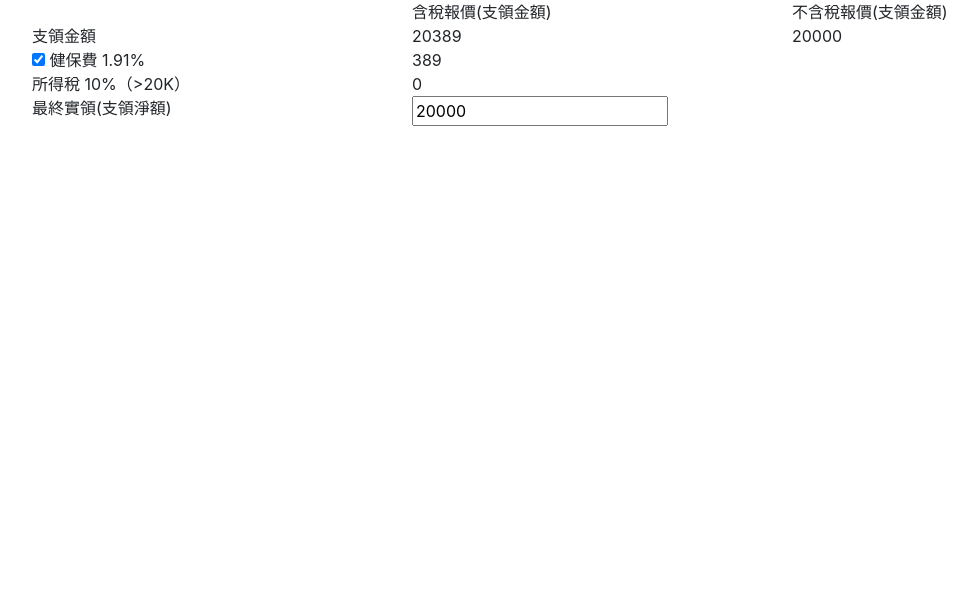
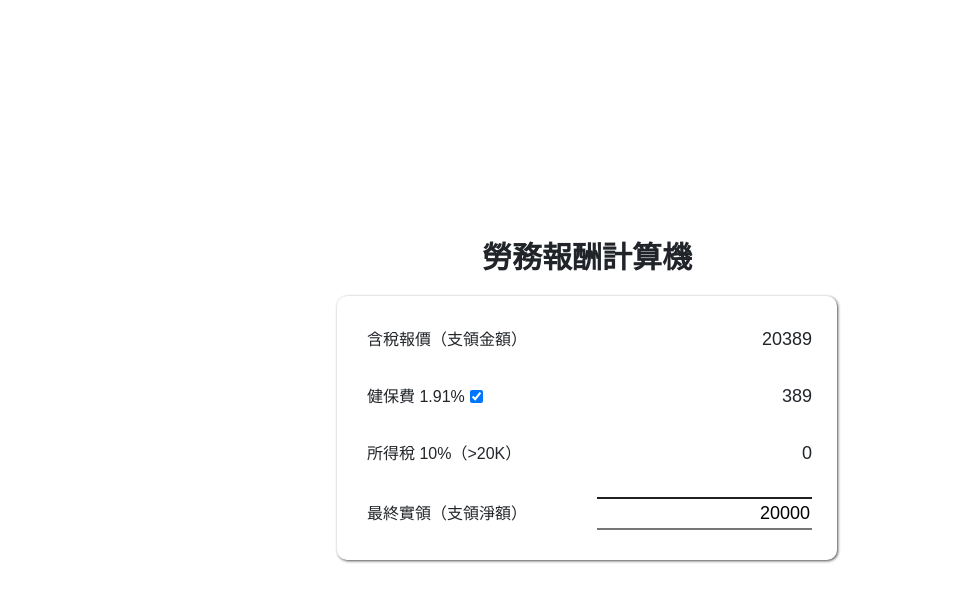
Before and after one commit to MinRuXie/quote-calculation, a plain HTML site: page index.html in a window 1280 px wide. Shown: the whole page, without its empty margins (53-1030 px from the left). Drawn offline with Linux system fonts and the light colour scheme.

Commit message:
update style

```diff
--- /dev/null
+++ b/css/main.scss
@@ -0,0 +1,88 @@
+html, body {
+    -webkit-font-smoothing: antialiased;
+    font-family: 'PingFang TC', 'Microsoft JhengHei', sans-serif;
+    width: 100vw;
+    height: 100vh;
+    overflow: hidden;
+}
+
+h1 {
+    font-size: 30px;
+    font-weight: 700;
+    margin-bottom: 20px;
+}
+
+#app {
+    width: 100vw;
+    height: 100vh;
+    display: flex;
+    flex-direction: column;
+    align-items: center;
+    justify-content: center;
+}
+
+.grid-wrap {
+    width: 80vw;
+    max-width: 500px;
+    display: grid;
+    grid-template-columns: 50% 50%;
+    grid-row-gap: 10px;
+    padding: 20px;
+    background-color: #FFF;
+    box-shadow: 1px 1px 3px rgba(0, 0, 0, .7);
+    border-radius: 10px;
+}
+
+.grid-wrap .grid-item {
+    padding: 10px 5px 10px 10px;
+    display: flex;
+    align-items: center;
+}
+
+.grid-wrap .grid-item:nth-child(even) {
+    justify-content: flex-end;
+    font-weight: 500;
+    font-size: 18px;
+}
+
+input[type=number] {
+    width: 100%;
+    text-align: right;
+    border-left: 0 solid transparent;
+    border-right: 0 solid transparent;
+}
+
+input[type=number]:focus {
+    outline: unset;
+}
+
+input[type=number]::-webkit-outer-spin-button,
+input[type=number]::-webkit-inner-spin-button {
+    -webkit-appearance: none;
+    margin: 0;
+}
+
+input[type=checkbox] {
+    margin-left: 5px;
+}
+
+label {
+    margin: 0;
+}
+
+@media screen and (max-width: 480px) {
+    .grid-wrap {
+        width: 100%;
+        padding: 30px 5vw;
+        max-width: 100%;
+        grid-template-columns: 70% 30%;
+        grid-row-gap: 20px;
+        box-shadow: none;
+        border-radius: 0;
+        background-color: rgba(0, 0, 0, .03);
+    }
+
+    .grid-wrap .grid-item {
+        padding: 10px 0;
+    }
+}
--- a/index.html
+++ b/index.html
@@ -11,41 +11,23 @@
 <body>
 
     <section id="app">
-        <div class="container">
-            <div class="row">
-                <div class="offset-lg-4 offset-md-4 offset-sm-4 col-lg-4 col-md-4 col-sm-4 col-4">含稅報價(支領金額)</div>
-                <div class="col-lg-4 col-md-4 col-sm-4 col-4">不含稅報價(支領金額)</div>
+        <h1>勞務報酬計算機</h1>
+        <div class="grid-wrap">
+            <div class="grid-item">含稅報價（支領金額）</div>
+            <div class="grid-item">{{getTaxIncludedQuotation}}</div>
+            <div class="grid-item">
+                <label for="health_insurance_fare">健保費 1.91%</label>
+                <input type="checkbox" id="health_insurance_fare" name="insurance" v-model="toggle">
             </div>
-            <div class="row">
-                <div class="col-lg-4 col-md-4 col-sm-4 col-4">支領金額</div>
-                <div class="col-lg-4 col-md-4 col-sm-4 col-4">
-                    {{getTaxIncludedQuotation}}
-                </div>
-                <div class="col-lg-4 col-md-4 col-sm-4 col-4">
-                    {{getTaxExcludeQuotation}}
-                </div>
-            </div>
-            <div class="row">
-                <div class="col-lg-4 col-md-4 col-sm-4 col-4">
-                    <input type="checkbox" name="insurance" v-model="toggle">
-                    健保費 1.91%
-                </div>
-                <div class="col-lg-4 col-md-4 col-sm-4 col-4">{{getHealthInsurance}}</div>
-            </div>
-            <div class="row">
-                <div class="col-lg-4 col-md-4 col-sm-4 col-4">所得稅 10%（>20K）</div>
-                <div class="col-lg-4 col-md-4 col-sm-4 col-4">{{getIncomeTax}}</div>
-            </div>
-            <div class="row">
-                <div class="col-lg-4 col-md-4 col-sm-4 col-4">最終實領(支領淨額)</div>
-                <div class="col-lg-8 col-md-8 col-sm-8 col-8">
-                    <input type="number" min="0" v-model="final_actual_collar">
-                </div>
+            <div class="grid-item">{{getHealthInsurance}}</div>
+            <div class="grid-item">所得稅 10%（>20K）</div>
+            <div class="grid-item">{{getIncomeTax}}</div>
+            <div class="grid-item">最終實領（支領淨額）</div>
+            <div class="grid-item">
+                <input type="number" min="0" placeholder="請輸入金額" v-model="final_actual_collar">
             </div>
         </div>
     </section>
-
-
 
     <script src="js/jquery-3.3.1.min.js"></script>
 	<script src="js/bootstrap.min.js"></script>
```
Also changed, not shown: css/main.css, 1 other file.
